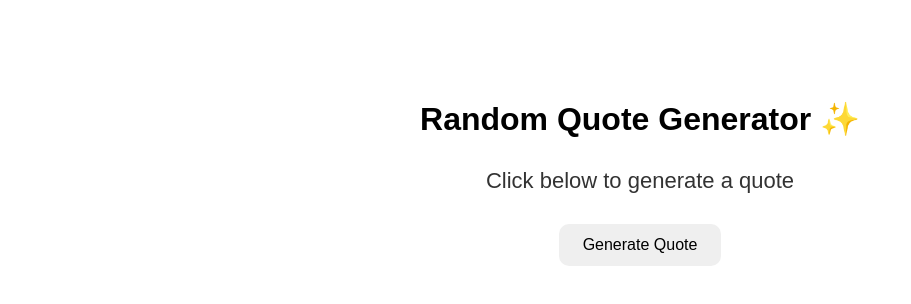
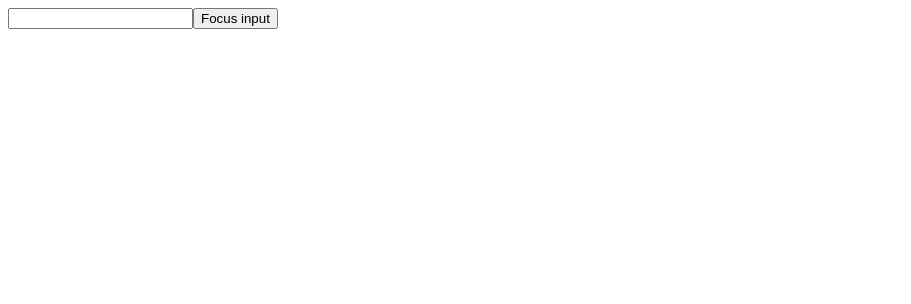
Before and after one commit to simransingh-dev/react-learning, a React (Create React App) app: page / in a window 1280 px wide. Shown: the top 304 px of the page, without its empty margins (0-911 px from the left). Built offline with nearby package versions, Linux system fonts and the light colour scheme.

Commit message:
Added React Hooks practice

```diff
--- a/src/App.js
+++ b/src/App.js
@@ -213,55 +213,47 @@
 //         <>
 //         <h1> My favourite color is {color}</h1>
 //         <p> This is me{name} {myclass} {year}</p>
-import { useState } from "react";
 
-export default function RandomQuoteGenerator() {
-  const quotes = [
-    "Keep pushing forward 🚀",
-    "Consistency beats motivation 💯",
-    "Code. Learn. Repeat 💻",
-    "Small progress is still progress 🌱",
-    "Dream big and build bigger ⚛️",
-  ];
+// import {useState,useEffect} from "react";
+// function App() {
+//   const[count,setCount]=useState(0);
+//   useEffect(() => {
+//     console.log("Component rendered");
 
-  const [quote, setQuote] = useState("");
 
-  const generateQuote = () => {
-    const randomIndex = Math.floor(Math.random() * quotes.length);
-    setQuote(quotes[randomIndex]);
-  };
+//   },[count])
+//   return(
+// <button onClick = {() => setCount(count + 1)}> {count}</button>
 
-  return (
-    <div style={styles.container}>
-      <h1>Random Quote Generator ✨</h1>
+//   )
+// }
+// export default App;
 
-      <p style={styles.quote}>{quote || "Click below to generate a quote"}</p>
+// import {useState,useEffect} from "react";
+// function App(){
+//   const[count,setCount]=useState(0);
+//   useEffect(() => {
+//     const timer=setTimeout(() => {
+//       setCount((count) => count+1);
 
-      <button onClick={generateQuote} style={styles.button}>
-        Generate Quote
-      </button>
+//     },1000);
+//     return() => clearTimeout(timer);
+//   },[count]);
+//   return <h1> I have rendered {count} times..</h1>
+// }
+// export default App;
+
+import { useRef } from "react";
+function App(){
+
+  const inputRef= useRef(null);
+  const handleFocus =() =>{inputRef.current.focus()};
+
+  return(
+    <div>
+      <input ref={inputRef} type='text'></input>
+      <button onClick={handleFocus}> Focus input</button>
     </div>
-  );
+  )
 }
-
-const styles = {
-  container: {
-    textAlign: "center",
-    marginTop: "100px",
-    fontFamily: "Arial",
-  },
-
-  quote: {
-    fontSize: "22px",
-    margin: "30px 0",
-    color: "#333",
-  },
-
-  button: {
-    padding: "12px 24px",
-    border: "none",
-    borderRadius: "10px",
-    cursor: "pointer",
-    fontSize: "16px",
-  },
-};
+export default App;
```
